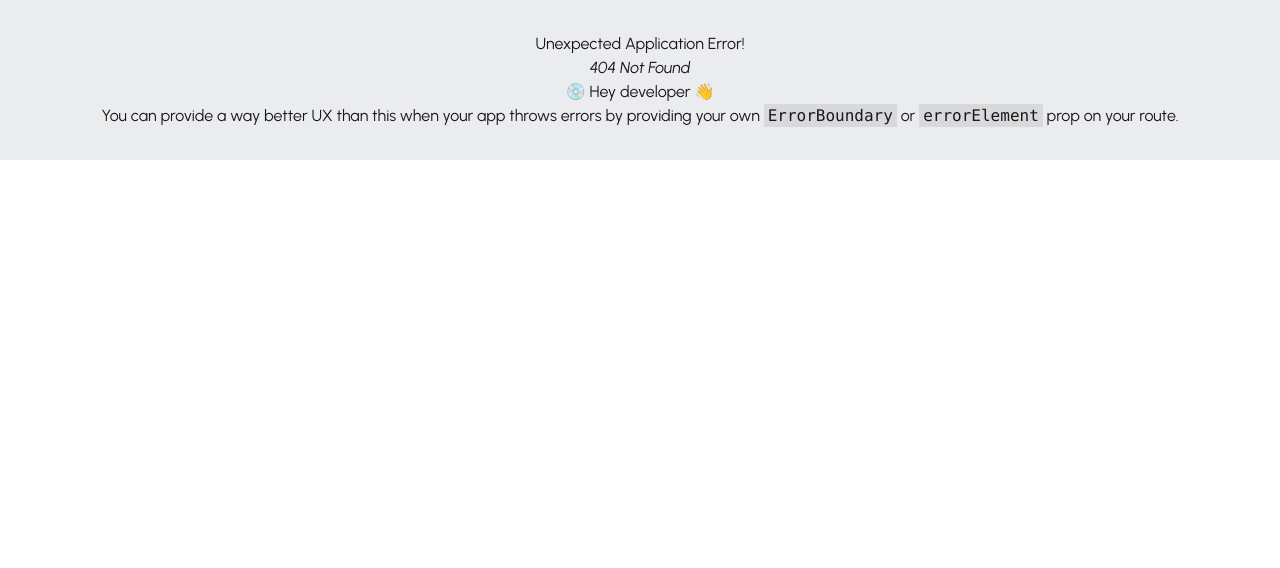
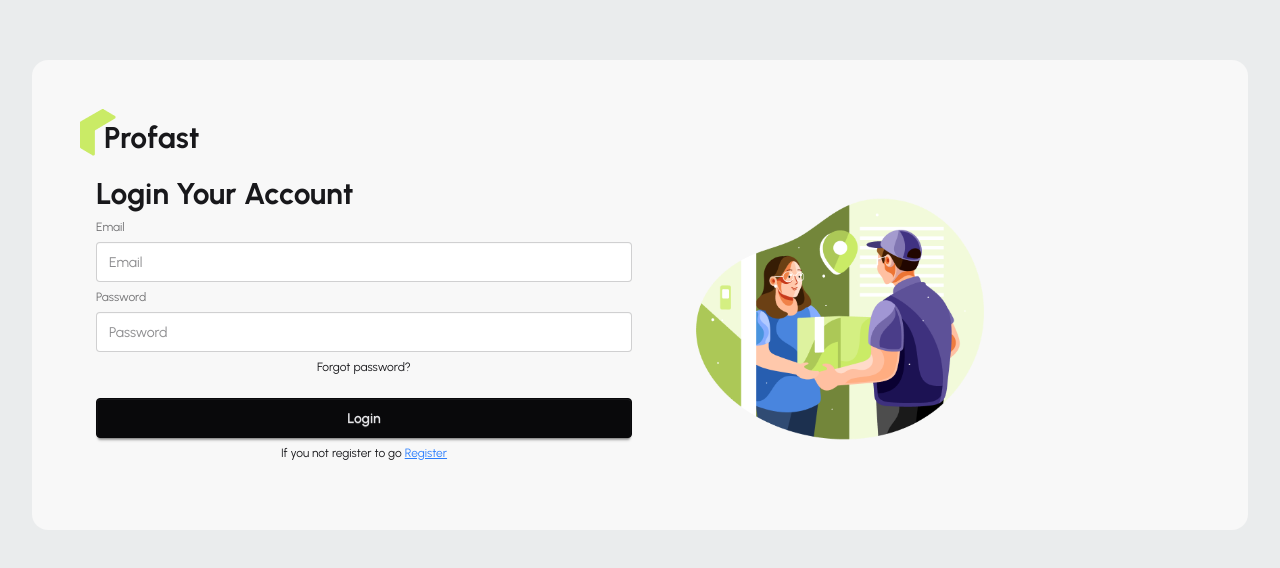
Before and after one commit to shihab103/Profast_Client, a React (Vite) app: page /login in a window 1280 px wide. Before the commit this address had no page. Shown: the top 568 px of the page. Built offline with nearby package versions, Linux system fonts and the light colour scheme.

Commit message:
firebase setup

```diff
--- a/package.json
+++ b/package.json
@@ -11,9 +11,11 @@
   },
   "dependencies": {
     "@tailwindcss/vite": "^4.1.11",
+    "firebase": "^12.0.0",
     "react": "^19.1.0",
     "react-dom": "^19.1.0",
     "react-fast-marquee": "^1.6.5",
+    "react-hook-form": "^7.62.0",
     "react-responsive-carousel": "^3.2.23",
     "react-router": "^7.7.1",
     "tailwindcss": "^4.1.11"
--- /dev/null
+++ b/src/Firebase/firebase.init.js
@@ -0,0 +1,19 @@
+// Import the functions you need from the SDKs you need
+import { initializeApp } from "firebase/app";
+import { getAuth } from "firebase/auth";
+// TODO: Add SDKs for Firebase products that you want to use
+// https://firebase.google.com/docs/web/setup#available-libraries
+
+// Your web app's Firebase configuration
+const firebaseConfig = {
+  VITE_apiKey: import.meta.env.VITE_apiKey,
+  VITE_authDomain: import.meta.env.VITE_authDomain,
+  VITE_projectId: import.meta.env.VITE_projectId,
+  VITE_storageBucket: import.meta.env.VITE_storageBucket,
+  VITE_messagingSenderId: import.meta.env.VITE_messagingSenderId,
+  VITE_appId: import.meta.env.VITE_appId,
+};
+
+// Initialize Firebase
+const app = initializeApp(firebaseConfig);
+export const auth = getAuth(app);
--- /dev/null
+++ b/src/Layouts/AuthLayout/AuthLayout.jsx
@@ -0,0 +1,26 @@
+import React from "react";
+import { Outlet } from "react-router";
+import authImage from "../../assets/authImage.png";
+import ProfastLogo from "../../Pages/Home Page/Home/Shared/ProfastLogo/ProfastLogo";
+
+const AuthLayout = () => {
+  return (
+    <div className="bg-[#eaeced] h-screen">
+      <div className="p-12 rounded-2xl mt-7 bg-base-200">
+      <div>
+        <ProfastLogo />
+      </div>
+      <div className="hero-content flex-col lg:flex-row-reverse">
+        <div className="flex-1">
+          <img src={authImage} className="max-w-sm rounded-lg " />
+        </div>
+        <div className="flex-1">
+          <Outlet />
+        </div>
+      </div>
+    </div>
+    </div>
+  );
+};
+
+export default AuthLayout;
--- /dev/null
+++ b/src/Pages/Authentication/Login/Login.jsx
@@ -0,0 +1,48 @@
+import React from "react";
+import { useForm } from "react-hook-form";
+import { Link } from "react-router";
+
+const Login = () => {
+  const { register, handleSubmit } = useForm();
+  const onSubmit = (data) => {
+    console.log(data);
+  };
+  return (
+    <>
+      <div>
+        <form onSubmit={handleSubmit(onSubmit)} className="fieldset">
+          <h1 className="font-bold text-3xl text-start">
+            Login Your Account
+          </h1>
+
+          <label className="label">Email</label>
+          <input
+            type="email"
+            {...register("email")}
+            className="input w-full"
+            placeholder="Email"
+          />
+          <label className="label">Password</label>
+          <input
+            type="password"
+            {...register("password")}
+            className="input w-full"
+            placeholder="Password"
+          />
+          <div>
+            <a className="link link-hover">Forgot password?</a>
+          </div>
+          <button className="btn btn-neutral mt-4">Login</button>
+          <p>
+            If you not register to go{" "}
+            <Link to={"/register"} className="text-blue-500 underline">
+              Register
+            </Link>
+          </p>
+        </form>
+      </div>
+    </>
+  );
+};
+
+export default Login;
--- /dev/null
+++ b/src/Pages/Authentication/Register/Register.jsx
@@ -0,0 +1,45 @@
+import React from "react";
+import { useForm } from "react-hook-form";
+import { Link } from "react-router";
+
+const Register = () => {
+  const { register, handleSubmit } = useForm();
+  const onSubmit = (data) => {
+    console.log(data);
+  };
+  return (
+    <>
+      <div>
+        <form onSubmit={handleSubmit(onSubmit)} className="fieldset ">
+            <h1 className="font-bold text-3xl text-start">Register Your Account</h1>
+          <label className="label">Email</label>
+          <input
+            type="email"
+            {...register("email")}
+            className="input w-full"
+            placeholder="Email"
+          />
+          <label className="label">Password</label>
+          <input
+            type="password"
+            {...register("password")}
+            className="input w-full"
+            placeholder="Password"
+          />
+          <div>
+            <a className="link link-hover">Forgot password?</a>
+          </div>
+          <button className="btn btn-neutral mt-4">Register</button>
+          <p>
+            If you are already registed to go{" "}
+            <Link to={"/login"} className="text-blue-500 underline">
+              Login
+            </Link>
+          </p>
+        </form>
+      </div>
+    </>
+  );
+};
+
+export default Register;
--- a/src/Pages/Home Page/Home/Shared/ProfastLogo/ProfastLogo.jsx
+++ b/src/Pages/Home Page/Home/Shared/ProfastLogo/ProfastLogo.jsx
@@ -1,12 +1,13 @@
 import React from 'react';
 import logo from '../../../../../assets/logo.png';
+import { Link } from 'react-router';
 
 const ProfastLogo = () => {
     return (
-        <div className='flex items-end'>
+        <Link to={'/'} className='flex items-end'>
             <img src={logo} alt="loading" />
             <h1 className='font-bold -ml-3 text-3xl'>Profast</h1>
-        </div>
+        </Link>
     );
 };
 
--- a/src/Router/Router.jsx
+++ b/src/Router/Router.jsx
@@ -1,14 +1,23 @@
 import { createBrowserRouter } from "react-router";
 import RootLayout from "../Layouts/RootLayout/RootLayout";
 import Home from "../Pages/Home Page/Home/Home";
+import AuthLayout from "../Layouts/AuthLayout/AuthLayout";
+import { Component } from "react";
+import Login from "../Pages/Authentication/Login/Login";
+import Register from "../Pages/Authentication/Register/Register";
 
 export const router = createBrowserRouter([
   {
     path: "/",
     Component: RootLayout,
+    children: [{ index: true, Component: Home }],
+  },
+  {
+    path: "/",
+    Component: AuthLayout,
     children: [
-      { index: true, Component: Home },
-    //   { path: "/about", Component: about },
+      { path: "/login", Component: Login },
+      { path: "/register", Component: Register },
     ],
   },
 ]);
```
Also changed, not shown: 1 other file (tests, documents, lock files or other folders).
